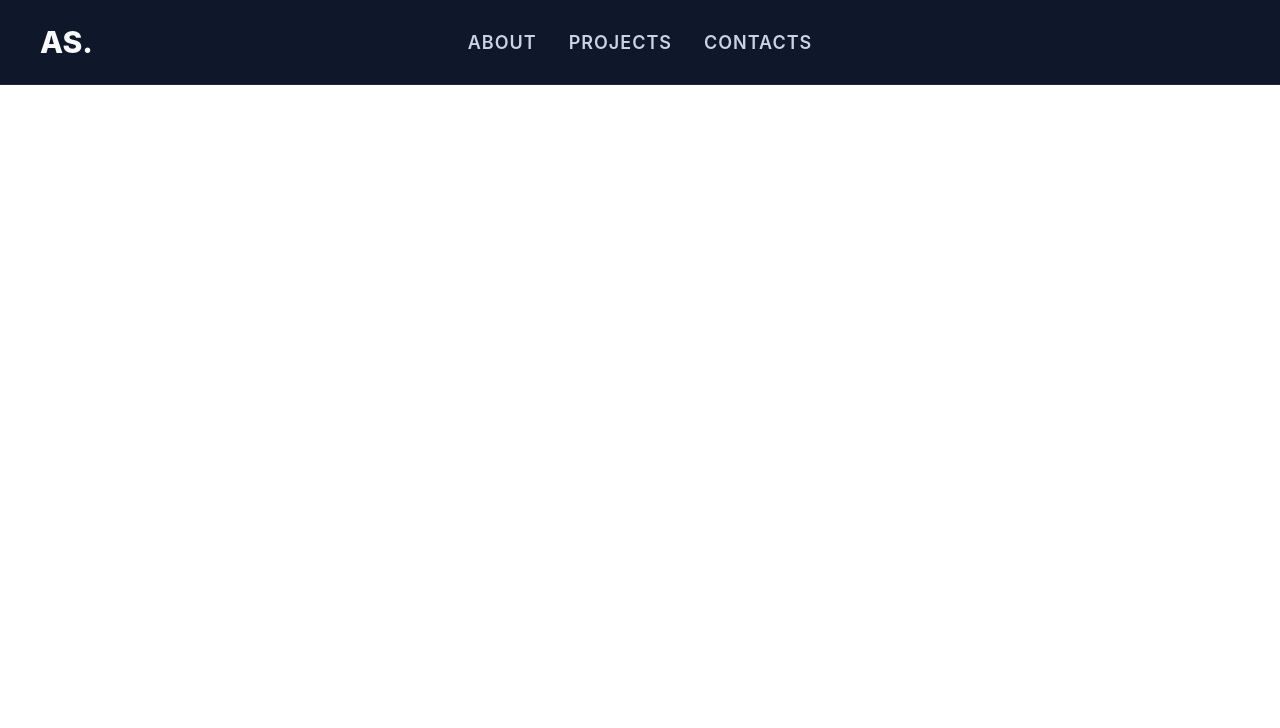
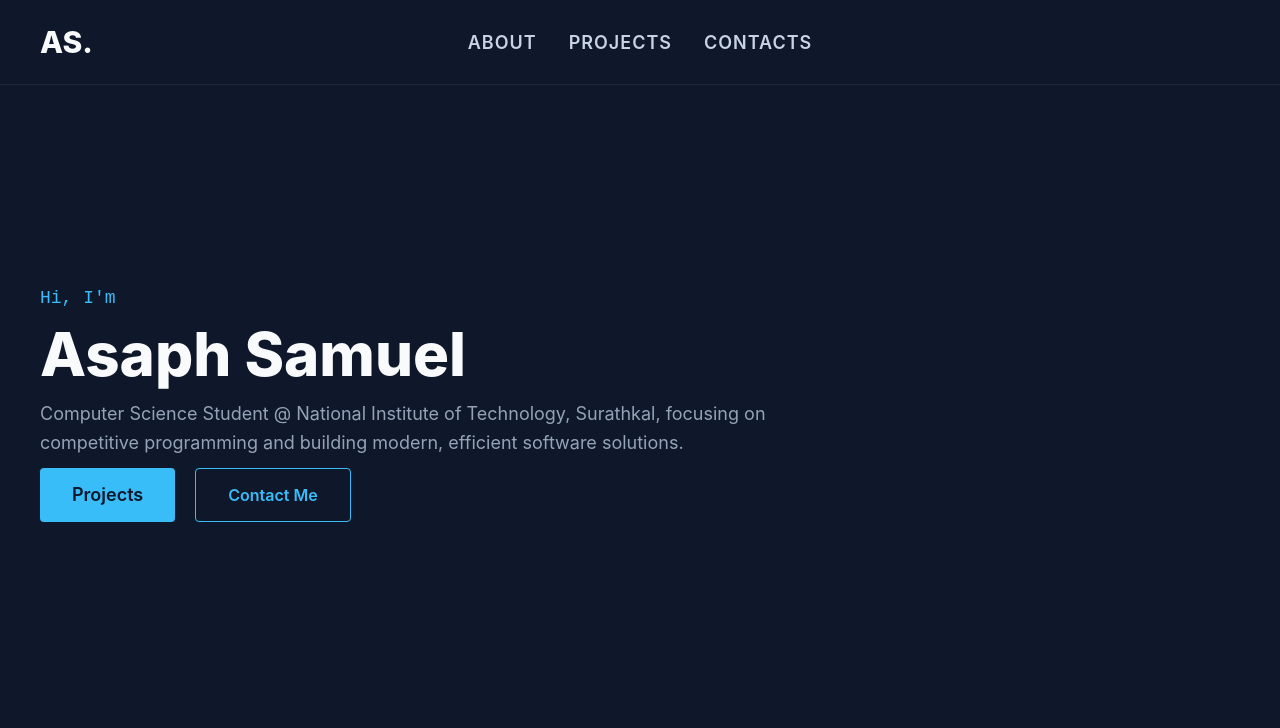
Before and after one commit to assaampuhel/git-training-asaphsamuel, a plain HTML site: page exercise_2/index.html in a window 1280 px wide. Drawn offline with Linux system fonts and the light colour scheme.

Commit message:
basic hero section

```diff
--- a/exercise_2/index.html
+++ b/exercise_2/index.html
@@ -20,7 +20,19 @@
     </header>
 
     <main>
+        <section class="hero">
+            <p class="hero-greeting">Hi, I'm</p>
+            <h1 class="hero-name">Asaph Samuel</h1>
 
+            <p class="hero-description">Computer Science Student @ National Institute of Technology, Surathkal, focusing on competitive programming and building modern, efficient software solutions.</p>
+
+            <div class="hero-buttons">
+                <a href="#projects" class="hero-project-button">Projects</a>
+                <a href="#contact" class="hero-contact-button">Contact Me</a>
+            </div>
+
+
+        </section>
     </main>
 
     <footer>
--- a/exercise_2/style.css
+++ b/exercise_2/style.css
@@ -41,3 +41,76 @@
     letter-spacing: 1px;
     transition: color 0.3s ease;
 }
+
+body{
+    background-color: #0f172a;
+    color: #f8fafc;
+}
+
+.hero{
+    display: flex;
+    flex-direction: column;
+    justify-content: center;
+    min-height: 80vh; /* Makes the section take up 80% of your screen height */
+    padding: 0 40px;
+    max-width: 1350px;
+    margin: 0 auto;
+}
+
+.hero-greeting{
+    color: #38bdf8;
+    font-size: 18px;
+    font-family: monospace;
+    margin-bottom: 10px;
+}
+
+.hero-name{
+    font-size: 60px;
+    font-weight: 800;
+    margin-bottom: 10px;
+}
+
+.hero-description{
+    color: #94a3b8;
+    font-size: 18px;
+    line-height: 1.6;
+    max-width: 800px;
+    margin-bottom: 10px;
+}
+
+.hero-buttons{
+    display: flex;
+    gap: 20px;
+}
+
+.hero-project-button{
+    text-decoration: none;
+    color: #0f172a;
+    background-color: #38bdf8;
+    padding: 16px 32px;
+    border-radius: 4px;
+    font-weight: 600;
+    font-size: 18px;
+    transition: all 0.3s ease;
+
+}
+
+.hero-project-button:hover {
+    background-color: #7dd3fc;
+    transform: translateY(-3px);
+}
+
+.hero-contact-button{
+    text-decoration: none;
+    color: #38bdf8;
+    border: 1px solid #38bdf8;
+    padding: 16px 32px;
+    border-radius: 4px;
+    font-weight: 600;
+    transition: all 0.3s ease;
+}
+
+.hero-contact-button:hover{
+    background-color: rgba(56, 189, 248, 0.1);
+    transform: translateY(-3px);
+}
```
